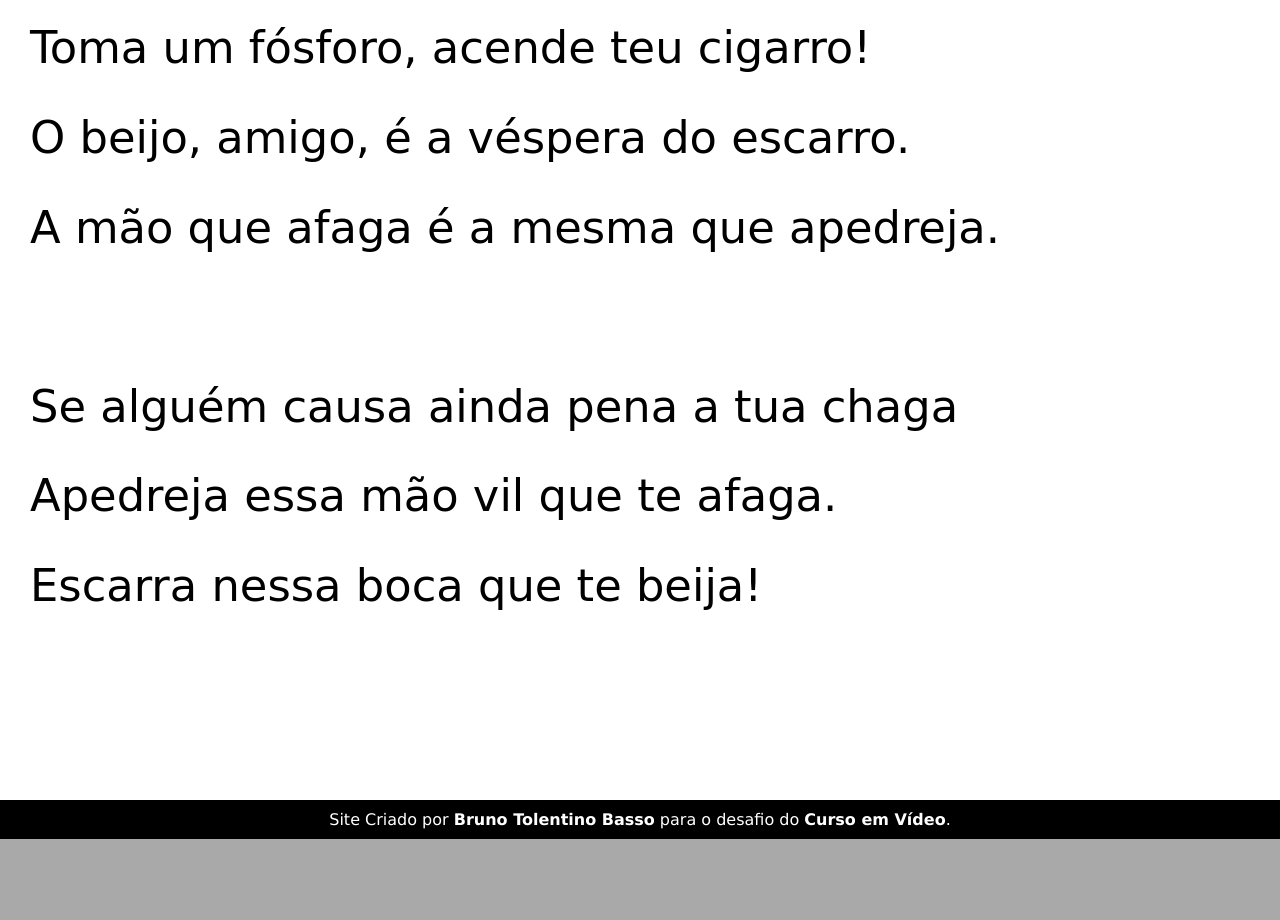
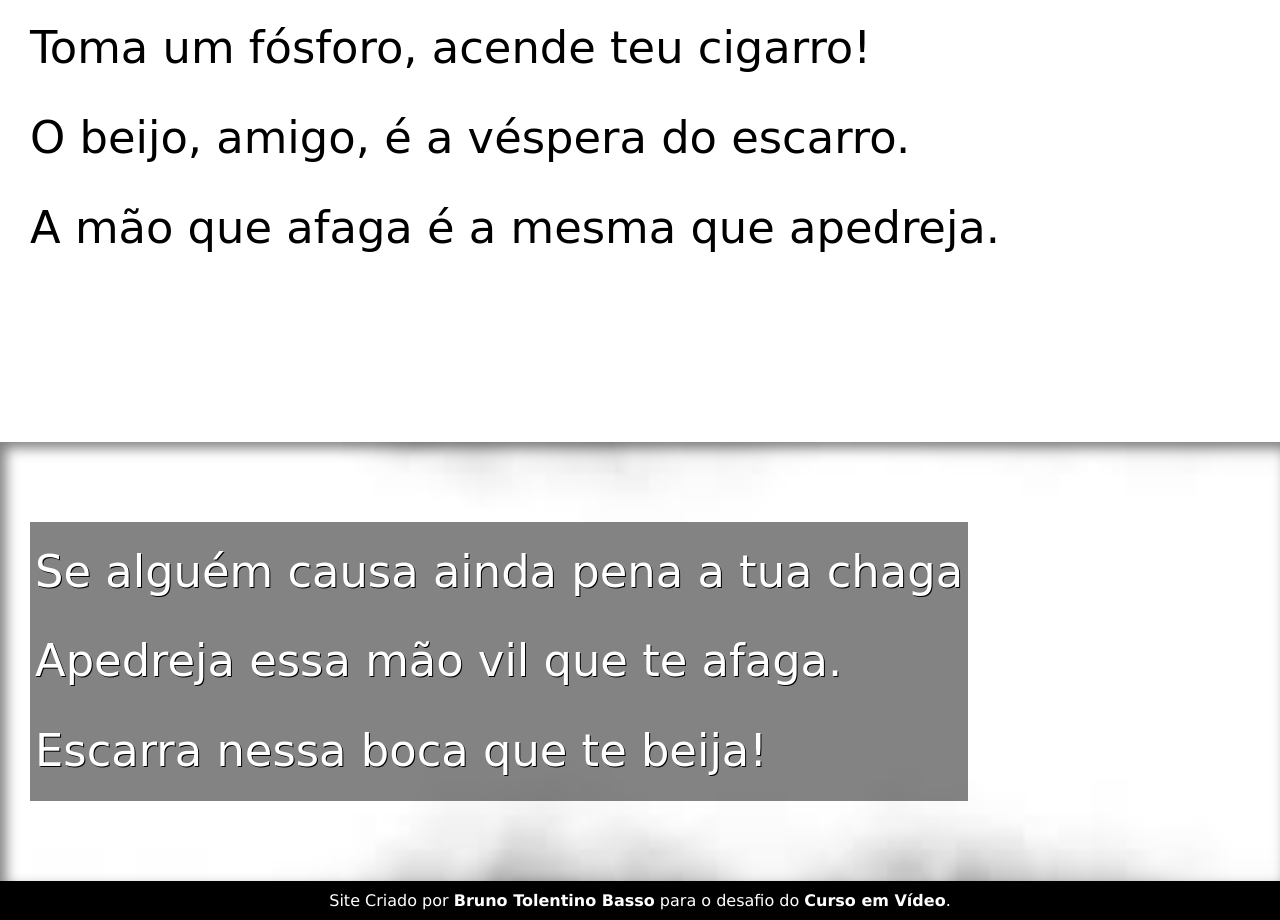
Before and after one commit to BrunoTolentino/Site-Poema, a plain HTML site: page index.html in a window 1280 px wide. Shown: the part 1473-2393 px from the top of the page. Before the commit the page ends 2312 px from the top, so only its background shows below. Drawn offline with Linux system fonts and the light colour scheme; a web font is replaced by a local one.

Commit message:
Update index.html
Adicionado imagens de fundo em mais uma estrofe. Ficando assim, uma estrofe limpa e outra com imagem em seguida.

```diff
--- a/index.html
+++ b/index.html
@@ -37,7 +37,8 @@
             O beijo, amigo, é a véspera do escarro. <br>
             A mão que afaga é a mesma que apedreja. <br>
         </p>
-
+    </section>
+    <section class="imagem" id="img01">
         <p>
             Se alguém causa ainda pena a tua chaga <br>
             Apedreja essa mão vil que te afaga. <br>
```
